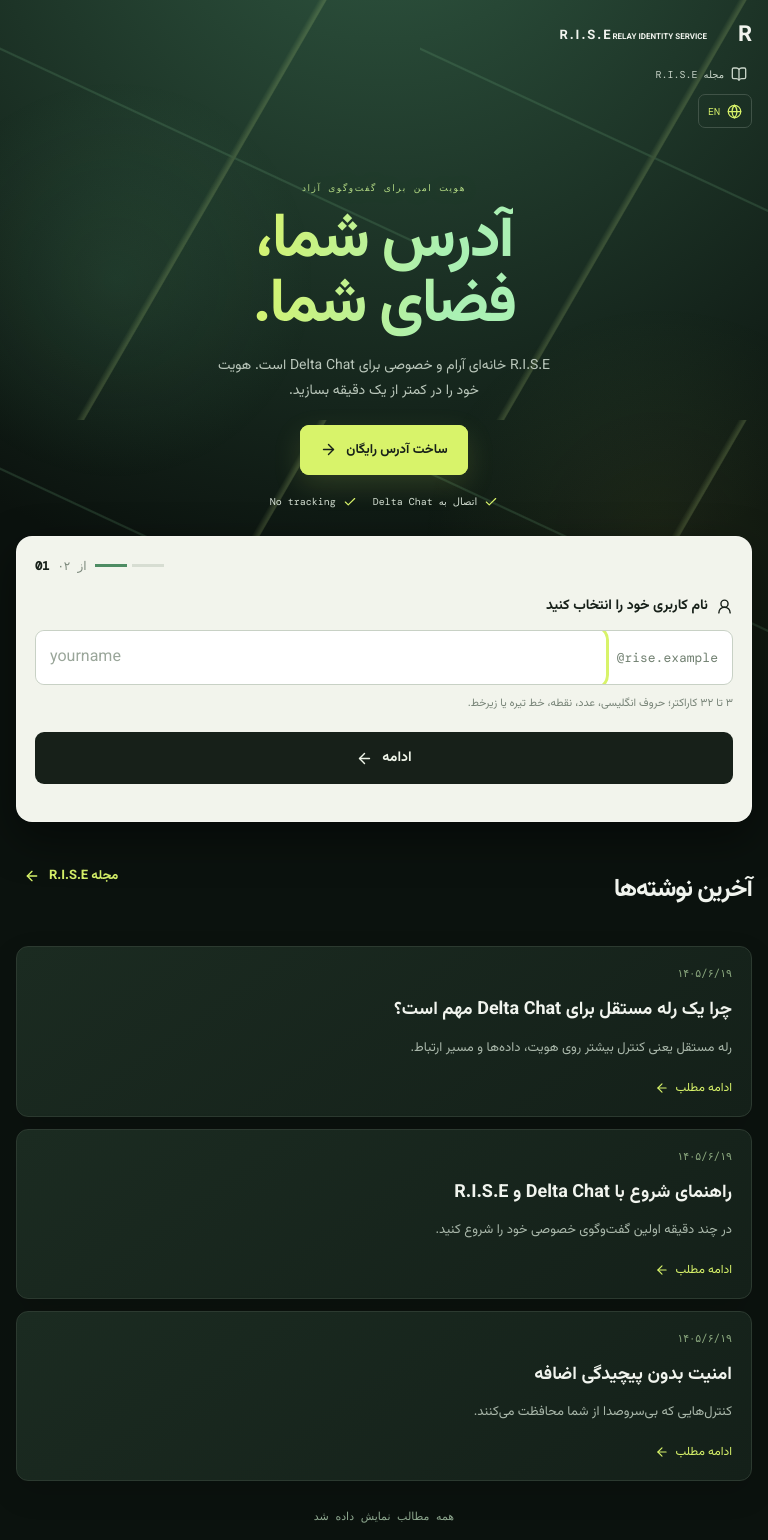
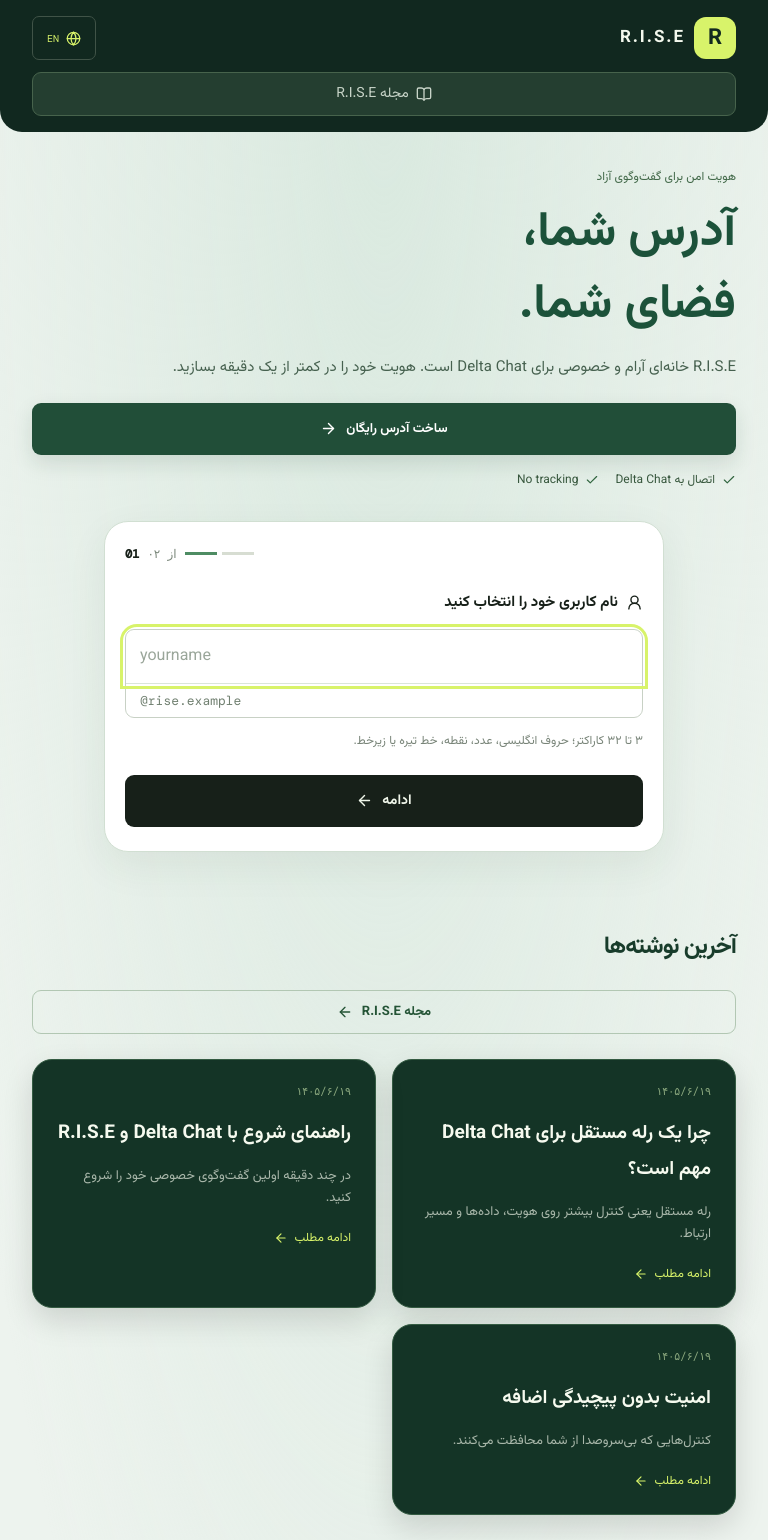
Before and after one commit to riselabs-group/signup-relay, a React (Vite) app in the folder frontend/: page / in a window 768 px wide. Shown: the top 1540 px of the page. Built offline with nearby package versions, Linux system fonts and the light colour scheme; no server answers.

Commit message:
responsive for mobile version

```diff
--- a/frontend/index.html
+++ b/frontend/index.html
@@ -1 +1,15 @@
-<div id="root"></div><script type="module" src="/src/main.jsx"></script><script type="module" src="/src/attention.js"></script><script type="module" src="/src/blog-fallback.js"></script>
+<!doctype html>
+<html lang="fa" dir="rtl">
+  <head>
+    <meta charset="UTF-8" />
+    <meta name="viewport" content="width=device-width, initial-scale=1, viewport-fit=cover" />
+    <meta name="theme-color" content="#11281f" />
+    <title>R.I.S.E</title>
+  </head>
+  <body>
+    <div id="root"></div>
+    <script type="module" src="/src/main.jsx"></script>
+    <script type="module" src="/src/attention.js"></script>
+    <script type="module" src="/src/blog-fallback.js"></script>
+  </body>
+</html>
--- a/frontend/src/main.jsx
+++ b/frontend/src/main.jsx
@@ -1,4 +1,5 @@
 import React,{useEffect,useState} from 'react';import{createRoot}from'react-dom/client';import{ArrowRight,Check,ShieldCheck,Copy,Mail,Lock,UserRound,BookOpen,Globe,ChevronLeft}from'lucide-react';import'./styles.css';
+import './mobile.css';
 const API=import.meta.env.VITE_API_URL||'http://localhost:8000/api';
 const FALLBACK_POSTS=[{title:'چرا یک رله مستقل برای Delta Chat مهم است؟',slug:'why-independent-deltachat-relay-matters',excerpt:'رله مستقل یعنی کنترل بیشتر روی هویت، داده‌ها و مسیر ارتباط.',content:'R.I.S.E با تمرکز بر حریم خصوصی و استانداردهای باز ساخته شده است.',published_at:null},{title:'راهنمای شروع با Delta Chat و R.I.S.E',slug:'getting-started-with-deltachat-and-rise',excerpt:'در چند دقیقه اولین گفت‌وگوی خصوصی خود را شروع کنید.',content:'پس از ساخت آدرس، آن را در Delta Chat وارد کنید.',published_at:null},{title:'امنیت بدون پیچیدگی اضافه',slug:'security-without-the-complexity',excerpt:'کنترل‌هایی که بی‌سروصدا از شما محافظت می‌کنند.',content:'R.I.S.E از rate limit و ضدربات استفاده می‌کند.',published_at:null}];
 async function solveAltcha(){const c=await fetch(API+'/altcha/challenge/').then(r=>r.json());for(let n=0;n<1000000;n++){const b=await crypto.subtle.digest('SHA-256',new TextEncoder().encode(c.salt+n));const h=[...new Uint8Array(b)].map(x=>x.toString(16).padStart(2,'0')).join('');if(h===c.challenge)return btoa(JSON.stringify({...c,number:n}))}throw Error('challenge')}
--- /dev/null
+++ b/frontend/src/mobile.css
@@ -0,0 +1,66 @@
+/* Loaded after the desktop stylesheet. Phone and tablet layouts share one
+   explicit source of sizing, spacing, reading order and touch targets. */
+@media (max-width: 800px) {
+  html, body { background: #edf3ee; }
+  body { overflow-x: visible; }
+  main {
+    width: 100%; max-width: none; margin: 0;
+    padding: 0 max(16px, env(safe-area-inset-right)) max(24px, env(safe-area-inset-bottom)) max(16px, env(safe-area-inset-left));
+    background: radial-gradient(ellipse at top, #d9e9df, transparent 480px), #edf3ee;
+    color: #183c2b; min-height: 100svh;
+  }
+  main::before, main::after { display: none; }
+  main > nav {
+    display: grid; grid-template-columns: minmax(0, 1fr) auto; gap: 12px;
+    margin: 0 -16px; padding: 16px; border-radius: 0 0 22px 22px;
+    background: #11281f; color: #f3f8ed; align-items: center;
+  }
+  .brand { justify-content: flex-start; min-width: 0; }
+  .brand > span { display: grid; place-items: center; flex-shrink: 0; border-radius: 12px; width: 42px; height: 42px; background: #d8f36a; color: #11281f; }
+  .brand strong { display: block; font-size: 17px; }
+  .brand small { display: none; }
+  .lang { grid-column: 2; grid-row: 1; min-height: 44px; min-width: 64px; margin: 0; }
+  .navlinks { display: flex; grid-column: 1 / -1; grid-row: 2; margin: 0; order: initial; }
+  .navlinks button { width: 100%; min-height: 44px; font: inherit; font-size: 14px; background: #243e30; border: 1px solid #47634c; }
+  .navlinks a { display: none; }
+  .hero { display: flex; flex-direction: column; gap: 24px; padding: 28px 0 36px; margin: 0; min-height: 0; }
+  .copy { order: 0; padding: 8px 0; text-align: start; align-items: stretch; }
+  .copy .eyebrow { color: #416848; letter-spacing: 0; font: inherit; font-size: 12px; text-shadow: none; }
+  .copy h1 { font-size: clamp(34px, 9vw, 48px); line-height: 1.5; letter-spacing: 0; margin: 12px 0; }
+  .copy h1 em { background: none; color: #1c523a; -webkit-text-fill-color: #1c523a; }
+  .copy p { color: #46614f; max-width: none; margin: 0; line-height: 1.9; font-size: 15px; }
+  .copy > .primary { width: 100%; min-height: 52px; margin-top: 20px; background: #214e38; color: white; box-shadow: 0 8px 20px #17392420; }
+  .pills { color: #38583e; margin-top: 16px; justify-content: flex-start; flex-wrap: wrap; font: inherit; font-size: 12px; }
+  .pills svg { color: #31653f; }
+  #signup.card { order: 1; width: 100%; max-width: 560px; align-self: center; margin: 0; padding: 24px 20px; border: 1px solid #d1dfd2; border-radius: 24px; background: #fff; box-shadow: 0 14px 40px #254a3012; scroll-margin-top: 24px; }
+  .card form { gap: 12px; }
+  .card label { font-size: 15px; }
+  .card input { font: inherit; font-size: 16px; min-height: 52px; }
+  .input-row { flex-direction: column; align-items: stretch; overflow: visible; }
+  .input-row input { width: 100%; flex: none; border-radius: 11px 11px 0 0; }
+  .input-row span { width: 100%; max-width: none; padding: 8px 14px; text-align: left; white-space: normal; overflow-wrap: anywhere; border-top: 1px solid #dae5da; font-size: 13px; }
+  .hint { font-size: 12px; line-height: 1.9; }
+  .check { display: flex !important; align-items: flex-start !important; }
+  .check input { flex: 0 0 20px; width: 20px; height: 20px; min-height: 20px; }
+  .progress { margin-bottom: 20px; }
+  .posts { order: initial; width: 100%; margin: 0; padding: 28px 0; background: transparent; color: #183c2b; }
+  .posts h2 { color: #183c2b; font-size: 24px; }
+  .section-head { flex-direction: column; align-items: stretch; gap: 12px; }
+  .section-head button { min-height: 44px; color: #245436; border: 1px solid #b2c7b3; }
+  .post-grid, .all-posts { display: grid; grid-template-columns: minmax(0, 1fr); gap: 16px; }
+  .posts article, .all-posts article { background: #143426; border: 1px solid #345b42; padding: 24px; border-radius: 20px; color: #f6faef; }
+  .posts article h3, .all-posts article h2 { color: #f6faef; line-height: 1.9; font-size: 19px; }
+  .load-more { width: 100%; min-height: 52px; background: #214e38; color: #fff; }
+  .all-shown { color: #46614f; font: inherit; font-size: 13px; }
+  .blog-hero { padding: 32px 0; }
+  .blog-hero h1, .article h2 { font-size: 30px; line-height: 1.7; }
+  .blog-hero p, .article > p, .article .lead { color: #46614f; }
+  .article { padding: 24px 0; }
+  .article .back-link { color: #245436; }
+  main > footer { order: initial; margin: 32px 0 0; background: transparent; border-top: 1px solid #c4d5c7; padding: 20px 0; color: #46614f; font: inherit; font-size: 12px; }
+}
+@media (min-width: 601px) and (max-width: 800px) {
+  main { padding-inline: 32px; }
+  main > nav { margin-inline: -32px; padding-inline: 32px; }
+  .post-grid, .all-posts { grid-template-columns: repeat(2, minmax(0, 1fr)); }
+}
```
Also changed, not shown: 4 other files (tests, documents, lock files or other folders).
